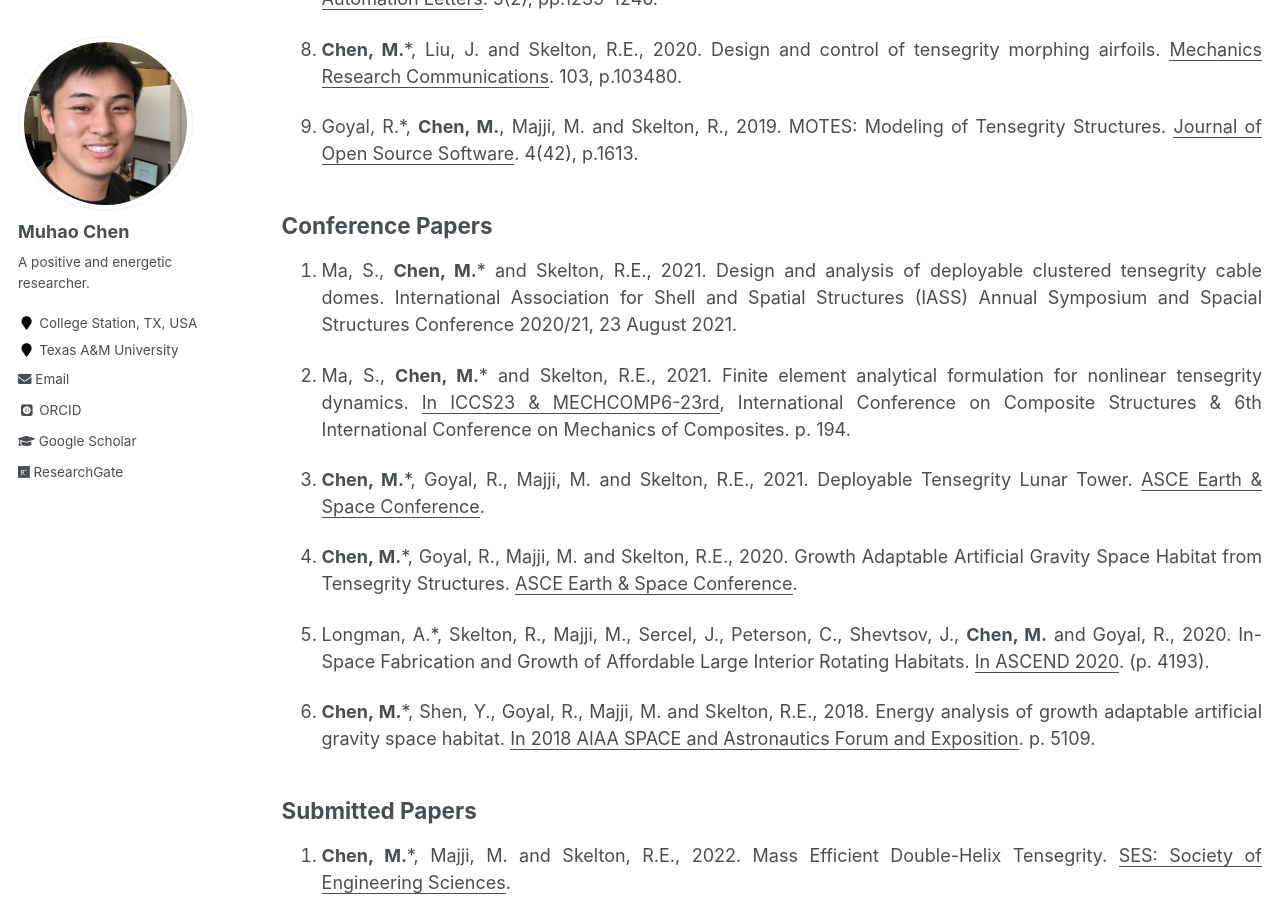
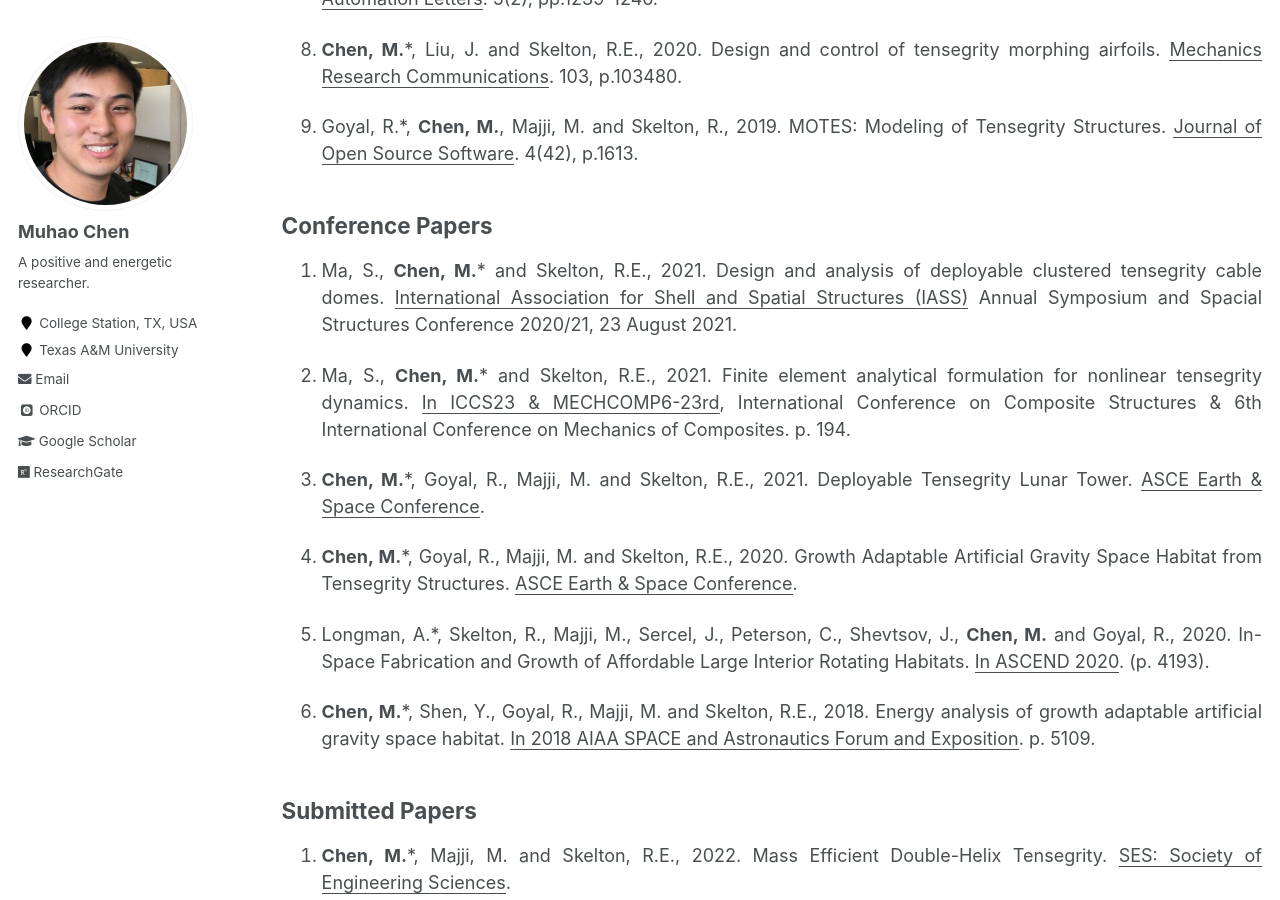
Before and after one commit to Muhao-Chen/muhao-chen.github.io, a Jekyll site: the page built from _pages/publication.md, in a window 1280 px wide and 900 px high, scrolled down 958 px. Built offline with Jekyll 4.4.1, drawn with Linux system fonts in a browser that asks for light colours; some web fonts are replaced.

```diff
--- a/_pages/publication.md
+++ b/_pages/publication.md
@@ -35,7 +35,7 @@ His citation profile is in [Google Scholar](https://scholar.google.com/citations
 1. Goyal, R.*, **Chen, M.**, Majji, M. and Skelton, R., 2019. MOTES: Modeling of Tensegrity Structures. <u>Journal of Open Source Software</u>. 4(42), p.1613.
 
 ## Conference Papers
-1. Ma, S., **Chen, M.*** and Skelton, R.E., 2021. Design and analysis of deployable clustered tensegrity cable domes. International Association for Shell and Spatial Structures (IASS) Annual Symposium and Spacial Structures Conference 2020/21, 23 August 2021.
+1. Ma, S., **Chen, M.*** and Skelton, R.E., 2021. Design and analysis of deployable clustered tensegrity cable domes. <u>International Association for Shell and Spatial Structures (IASS)</u> Annual Symposium and Spacial Structures Conference 2020/21, 23 August 2021.
 
 1. Ma, S., **Chen, M.*** and Skelton, R.E., 2021. Finite element analytical formulation for nonlinear tensegrity dynamics. <u> In ICCS23 & MECHCOMP6-23rd</u>, International Conference on Composite Structures & 6th International Conference on Mechanics of Composites. p. 194.
 
```
